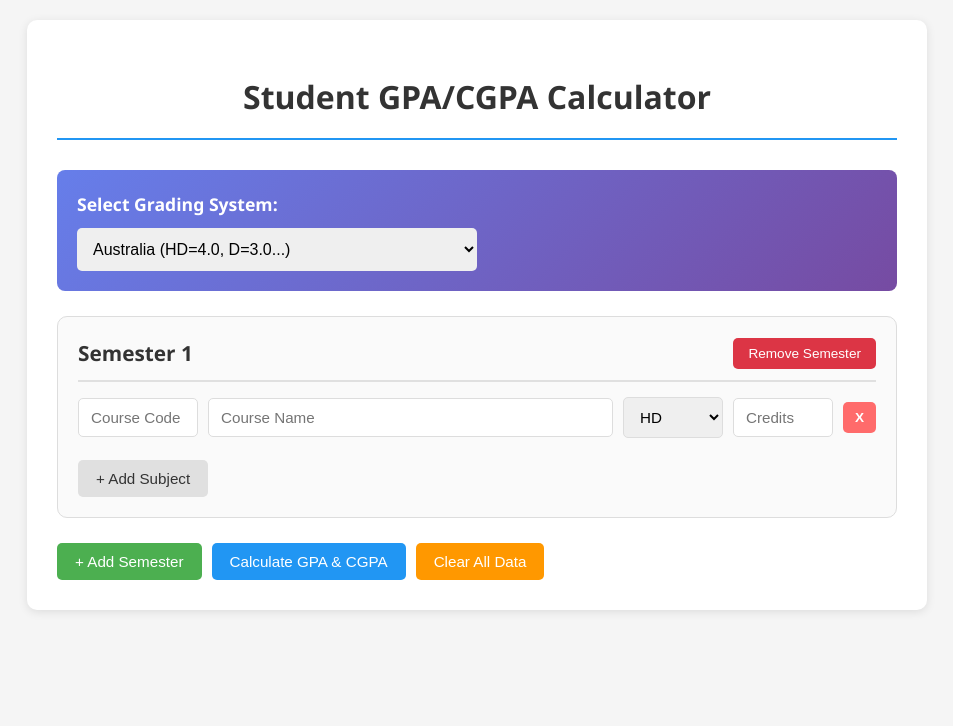
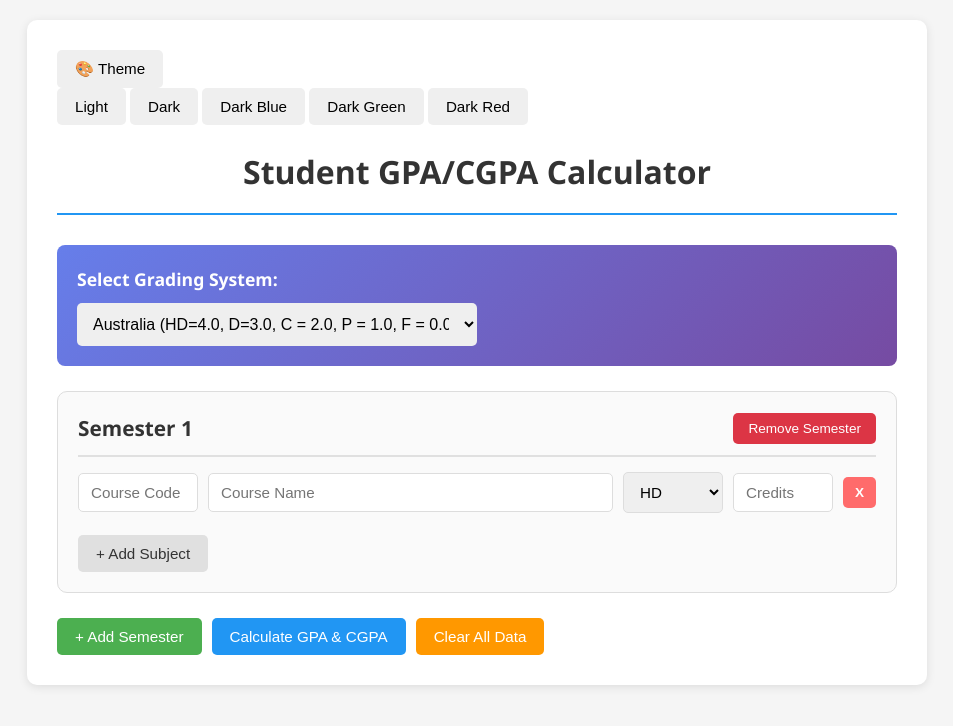
Before and after one commit to pehyanbin/Swinburne-X-Malaysia-CGPA-calculator-online, a plain HTML site: page index.html in a window 1280 px wide. Shown: the whole page, without its empty margins (163-1116 px from the left). Drawn offline with Linux system fonts and the light colour scheme.

Commit message:
Add files via upload

```diff
--- a/index.html
+++ b/index.html
@@ -1,5 +1,5 @@
 <!DOCTYPE html>
-<html lang="en">
+<html lang="en" data-theme="light">
 <head>
     <meta charset="UTF-8">
     <meta name="viewport" content="width=device-width, initial-scale=1.0">
@@ -8,14 +8,44 @@
 </head>
 <body>
     <div class="container">
+        <!-- Theme Switcher -->
+        <div class="theme-switcher">
+            <button class="theme-btn" id="themeToggle" onclick="toggleThemeMenu()">
+                <span class="theme-icon">🎨</span>
+                <span>Theme</span>
+            </button>
+            <div class="theme-menu" id="themeMenu">
+                <button class="theme-option" data-theme="light" onclick="setTheme('light')">
+                    <span class="theme-preview light-preview"></span>
+                    <span>Light</span>
+                </button>
+                <button class="theme-option" data-theme="dark" onclick="setTheme('dark')">
+                    <span class="theme-preview dark-preview"></span>
+                    <span>Dark</span>
+                </button>
+                <button class="theme-option" data-theme="dark-blue" onclick="setTheme('dark-blue')">
+                    <span class="theme-preview dark-blue-preview"></span>
+                    <span>Dark Blue</span>
+                </button>
+                <button class="theme-option" data-theme="dark-green" onclick="setTheme('dark-green')">
+                    <span class="theme-preview dark-green-preview"></span>
+                    <span>Dark Green</span>
+                </button>
+                <button class="theme-option" data-theme="dark-red" onclick="setTheme('dark-red')">
+                    <span class="theme-preview dark-red-preview"></span>
+                    <span>Dark Red</span>
+                </button>
+            </div>
+        </div>
+
         <h1>Student GPA/CGPA Calculator</h1>
 
         <!-- Controls section for selecting the grading system -->
         <div class="controls">
             <label><strong>Select Grading System:</strong></label>
             <select id="gradingSystem">
-                <option value="AUS">Australia (HD=4.0, D=3.0...)</option>
-                <option value="MY">Malaysia (HD=4.0, D=3.67...)</option>
+                <option value="AUS">Australia (HD=4.0, D=3.0, C = 2.0, P = 1.0, F = 0.0)</option>
+                <option value="MY">Malaysia (HD=4.0, D=3.67, C = 3.00, P = 2.33, F = 0.00)</option>
             </select>
         </div>
 
```
